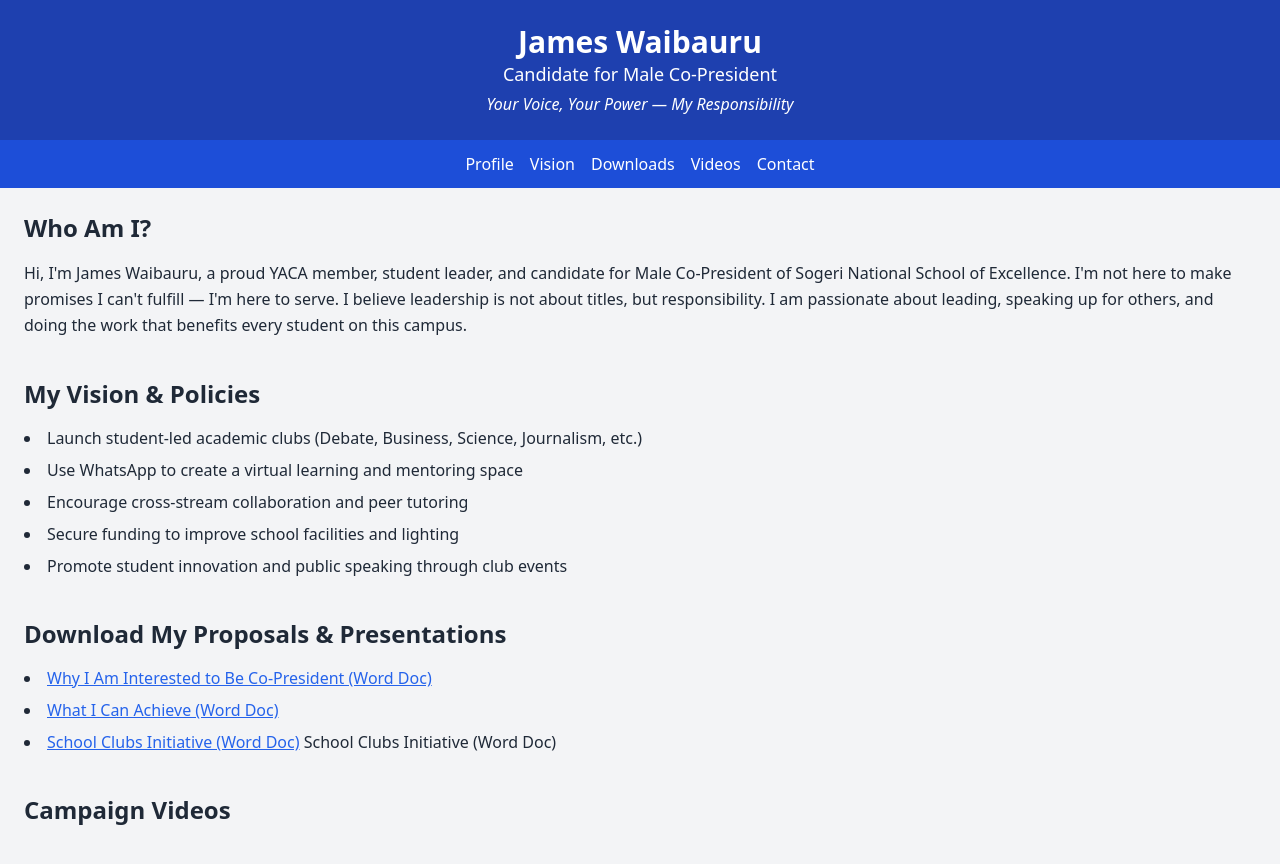
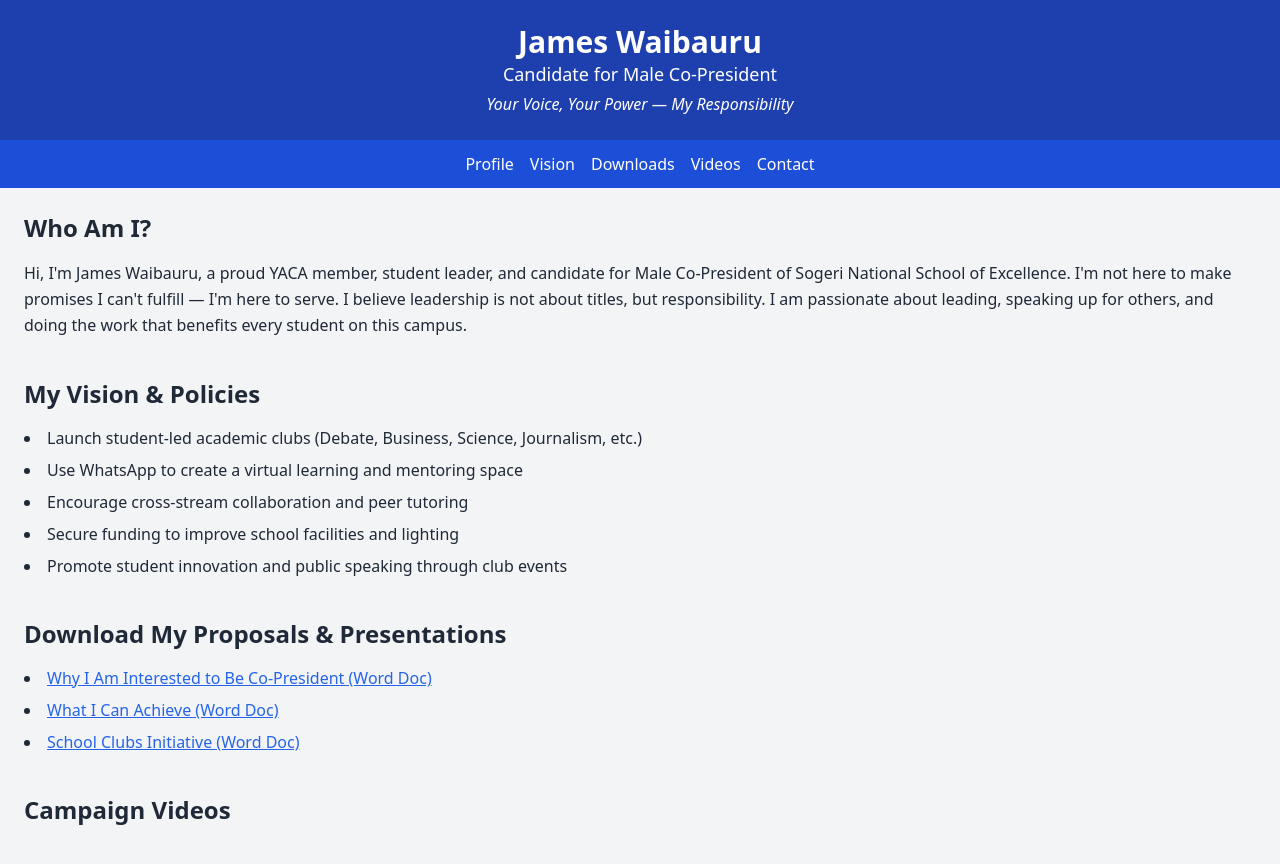
Before and after one commit to james-waibauru/james-campaign-site, a plain HTML site: page index.html in a window 1280 px wide. Shown: the top 864 px of the page. Drawn offline with nearby package versions, Linux system fonts and the light colour scheme; grey boxes are pictures that could not be loaded.

Commit message:
Update index.html

```diff
--- a/index.html
+++ b/index.html
@@ -45,8 +45,6 @@
         <li><a href="files/What_I_Can_Achieve.docx" class="text-blue-600 underline">What I Can Achieve (Word Doc)</a></li>
         <li><a href="files/School_Club_Plan.docx" class="text-blue-600 underline" download>School Clubs Initiative (Word Doc)</a>
 
-<a href="files/School_Club_Plan.docx" download>School Clubs Initiative (Word Doc)</a>
-
       </ul>
     </section>
 
```
